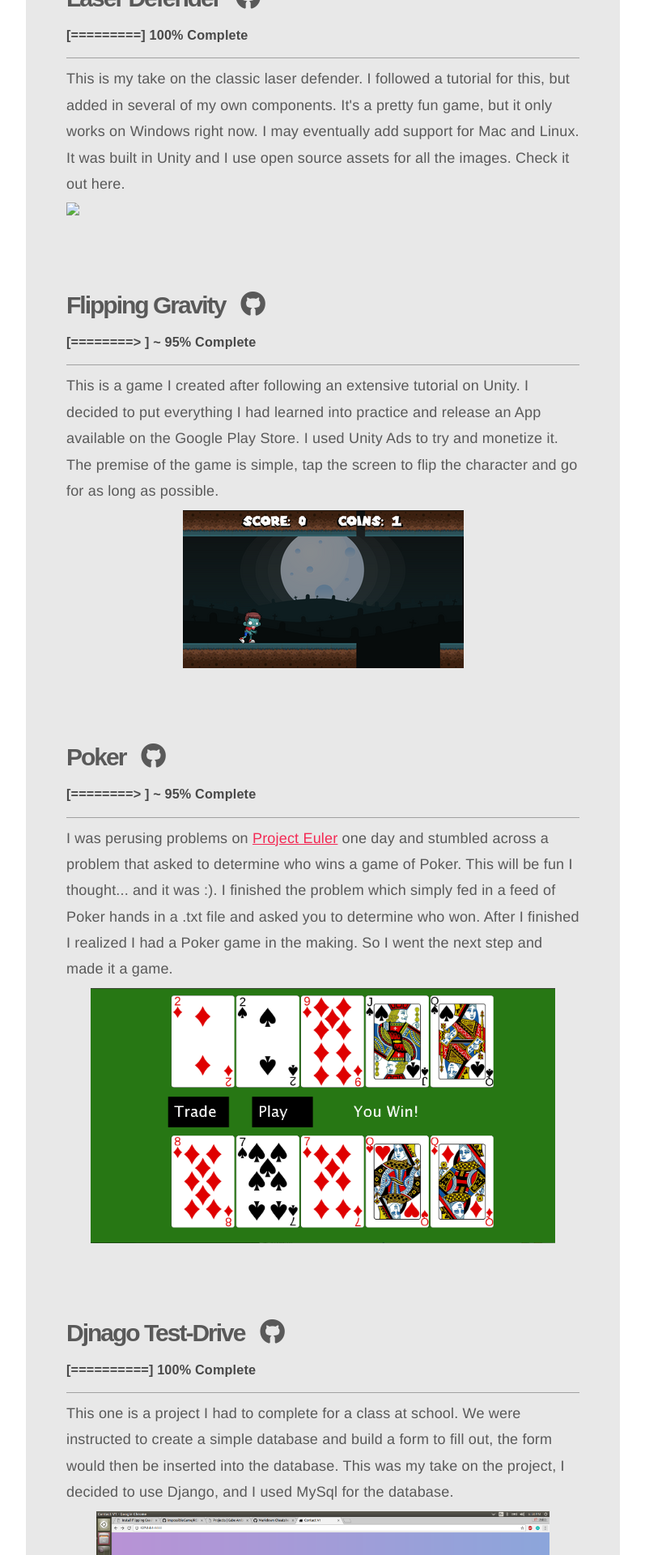
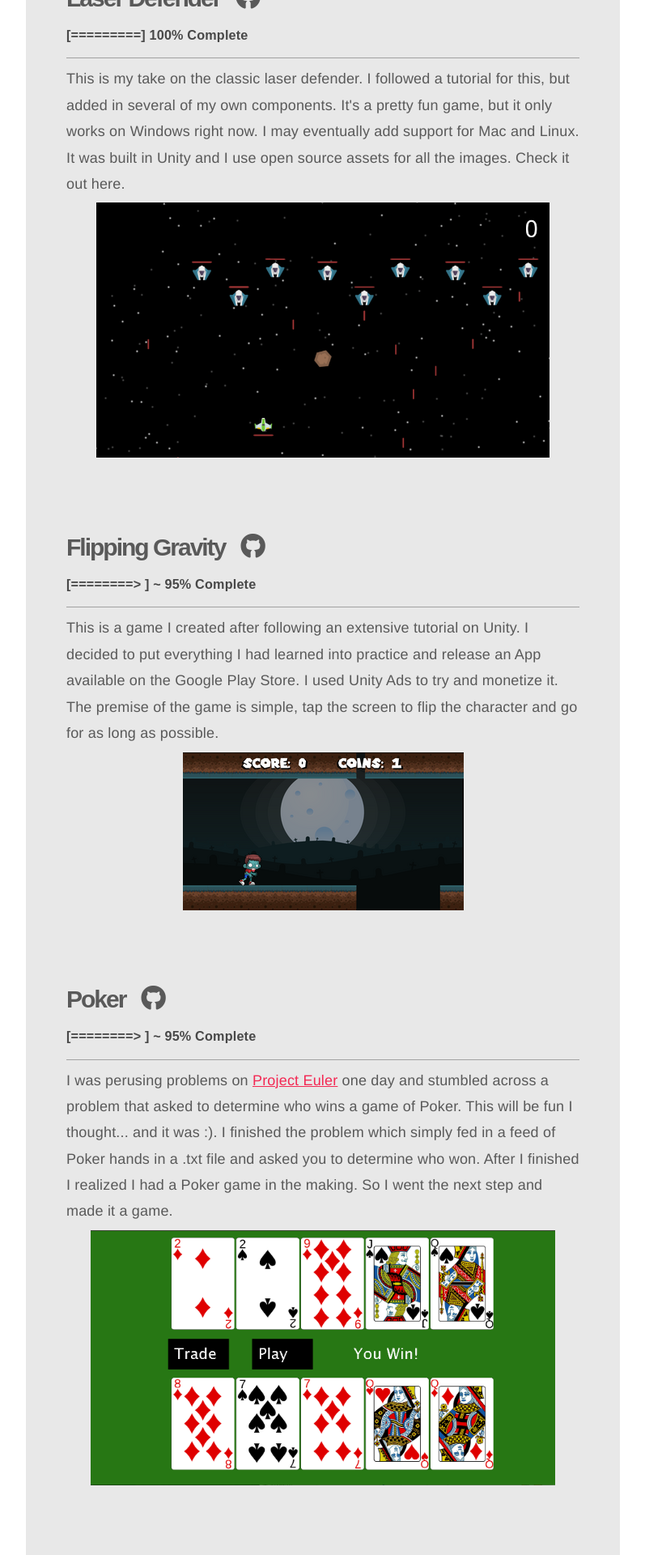
Before and after one commit to ambrosiogabe/ambrosiogabe.github.io, a Jekyll site: the page built from projects.html, in a window 1280 px wide. Shown: the part 1619-3539 px from the top of the page at 81% size, without its empty margins (241-1038 px from the left). Built offline with Jekyll 4.4.1, drawn with Linux system fonts in a browser that asks for light colours; nearby versions of some CDN libraries; some web fonts are replaced.

Commit message:
Fixed path to laser defender in projects

```diff
--- a/projects.html
+++ b/projects.html
@@ -60,7 +60,7 @@ slug: Projects
     This is my take on the classic laser defender. I followed a tutorial for this, but added in several of my own components.
     It's a pretty fun game, but it only works on Windows right now. I may eventually add support for Mac and Linux. It was built
     in Unity and I use open source assets for all the images. Check it out here.</a></p>
-    <img src="/assets/impossibleGame/laserDefender.png" class="photo"/>
+    <img src="/assets/images/laserDefender.png" class="photo"/>
   </article>
 
 
```
